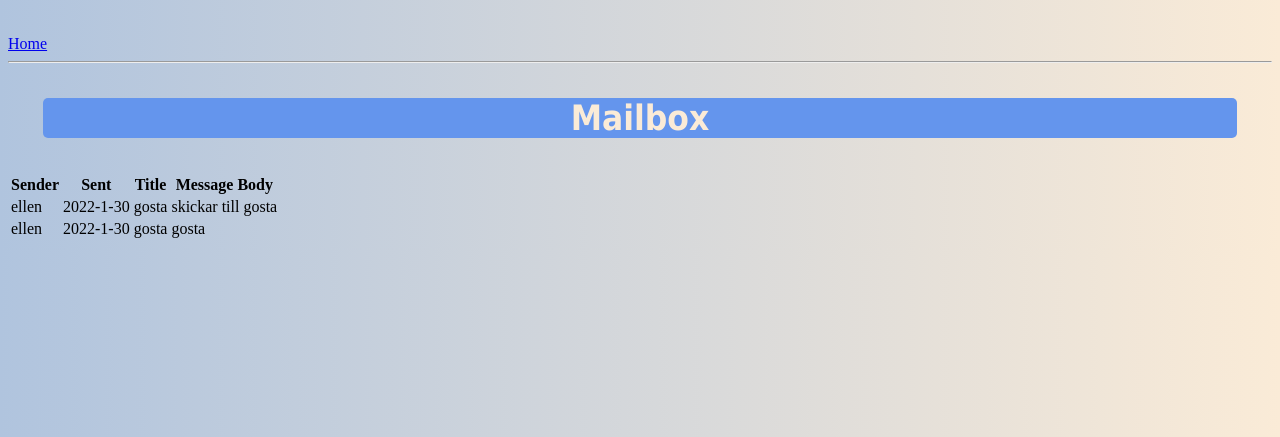
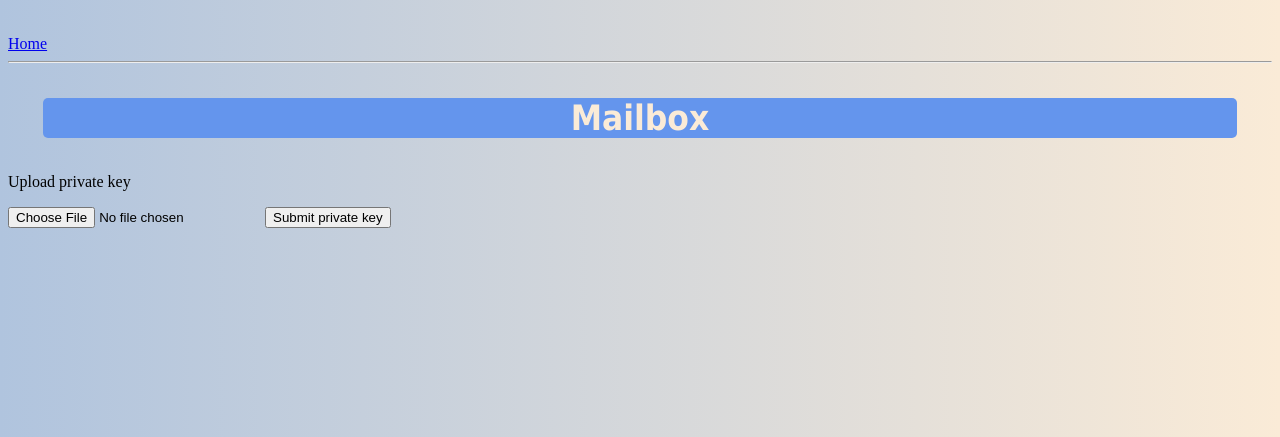
Before and after one commit to GostaCarlstrand/chat_server_group_2, a Flask app: page /mailbox in a window 1280 px wide. Shown: the top 437 px of the page. Run offline with Flask 2, Linux system fonts and the light colour scheme; a user stored in the database is signed in; data comes from the database, SQL or seed files in the repository; both versions use the stored data as it was after the commit; some libraries are stand-ins or nearby versions.

Commit message:
Mailbox can now decrypt messages from other users, can currently not display the msg

```diff
--- a/blueprints/open/__init__.py
+++ b/blueprints/open/__init__.py
@@ -54,6 +54,8 @@ def signup_post():
     # Check if user with this password exists in the database
     user = User.query.filter_by(email=email).first()  # First will give us an object if user exist, or None if not
 
+    user_public_key = generate_rsa_pair(user)
+
     if user:
         # If user is not none, then a user with this email exists in the database
         flash("Email address is already in use")
--- a/blueprints/user/__init__.py
+++ b/blueprints/user/__init__.py
@@ -69,6 +69,20 @@ def message_post():
     create_message(title, body, receiver_id, encrypted_aes_key)
     return redirect(url_for('bp_user.user_get'))
 
+@bp_user.get('/messages')
+def user_msg_js():
+    messages = get_user_messages()
+    message_to_mailbox = []
+    for message in messages:
+        message_dict = {
+            'title': message.title,
+            'body': message.body,
+            'encrypted_aes_key': message.encrypted_aes_key,
+            'sender_id': message.sender_id
+        }
+        message_to_mailbox.append(message_dict)
+    return Response(json.dumps(message_to_mailbox), 200, content_type='application/json')
+
 
 @bp_user.get('/mailbox')
 @login_required
--- a/templates/mailbox.html
+++ b/templates/mailbox.html
@@ -7,25 +7,86 @@
 {% block content %}
     <h1 id="main-heading">Mailbox</h1>
 
-    <table>
-        <tr>
-            <th>Sender</th>
-            <th>Sent</th>
-            <th>Title</th>
-            <th>Message Body</th>
-        </tr>
-        {% for message in messages %}
-            <tr>
-                <td>{{ message.sender.name }}</td>
-                {% if message.sent_time is not none %}
-                    <td>{{ message.sent_time.year }}-{{ message.sent_time.month }}-{{ message.sent_time.day }}</td>
-                {% else %}
-                    <td>-</td>
-                {% endif %}
-                <td>{{ message.title }}</td>
-                <td>{{ message.body }}</td>
-            </tr>
-        {% endfor %}
-    </table>
+    <p>Upload private key</p>
+    <input type="file" id="priv-file" enctype="multipart/form-data" />
+    <button onclick="readPrivateKey()">Submit private key</button><span id="priv-loaded"></span>
+
 
 {% endblock %}
+
+{% block scripts %}
+    <script src="https://cdnjs.cloudflare.com/ajax/libs/crypto-js/4.0.0/crypto-js.min.js"></script>
+    <script src="/static/js/rsa.js"></script>
+    <script src="https://ajax.googleapis.com/ajax/libs/jquery/3.6.0/jquery.min.js"></script>
+    <script>
+    let privateKey;
+
+
+
+
+
+    function readPrivateKey() {
+        let files = document.getElementById("priv-file").files;
+        let file = files[0];
+        let reader = new FileReader();
+
+        reader.onloadend = function (event) {
+            privateKey = event.target.result;
+            privateKey = privateKey.replace(/(\r\n|\n|\r)/gm, "");
+            getMsgFromServer(); //Retrieve all encrypted messages
+
+        };
+
+        reader.readAsText(file);
+    }
+
+    function decryptMessage(encryptedMessages, size) {
+        for(let i = 0; i < size; i++) {
+            let decrypted_aes_key = rsaDecryptAesKey((encryptedMessages[i].encrypted_aes_key), privateKey);
+            let decrypted_title = decryptData(encryptedMessages[i].title, decrypted_aes_key);
+            let decrypted_body = decryptData(encryptedMessages[i].body, decrypted_aes_key);
+            console.log(decrypted_title)
+            console.log(decrypted_body)
+
+
+        }
+    }
+
+    function decryptData(encrypted_message, key) {
+        let clearText = CryptoJS.AES.decrypt(encrypted_message, key);
+        return clearText.toString(CryptoJS.enc.Utf8);
+    }
+
+
+    function getMsgFromServer() {
+
+        const xhttp = new XMLHttpRequest();
+        xhttp.onload = function () {
+            let encryptedMessages = JSON.parse(this.responseText);
+            //encryptedMessages = JSON.stringify(encryptedMessages)
+            let size = Object.keys(encryptedMessages).length;
+            decryptMessage(encryptedMessages, size)
+        }
+
+
+        xhttp.open('GET', "http://127.0.0.1:5000/messages")
+        xhttp.send()
+    }
+
+
+    function rsaDecryptAesKey(aes_key, private_rsa_key) {
+            let rsaEncrypt = new JSEncrypt();
+
+            rsaEncrypt.setPrivateKey(private_rsa_key);
+
+            decryptedAESKey = rsaEncrypt.decrypt(aes_key);
+            return decryptedAESKey
+        }
+
+        //- Importera privata nyckeln   X
+        //-  Loopa igenom listan
+        // - dekryptera AES nyckel med privata nyckeln
+        // - dektryptera meddelande med aes nyckel
+
+    </script>
+{% endblock %}
--- a/templates/user_profile.html
+++ b/templates/user_profile.html
@@ -72,7 +72,6 @@
                 let encrypted_title = CryptoJS.AES.encrypt(title, key); //Encrypt title with aes
                 let encrypted_body = CryptoJS.AES.encrypt(message, key);
                 let recipient_id = document.getElementById("user_id").value;
-                console.log(recipient_id)
 
                 let AESKey = encryptAESKey(public_key);  //Encrypt AES with RSA key
 
```
Also changed, not shown: save.txt (+1 -24 lines), db.sqlite.
